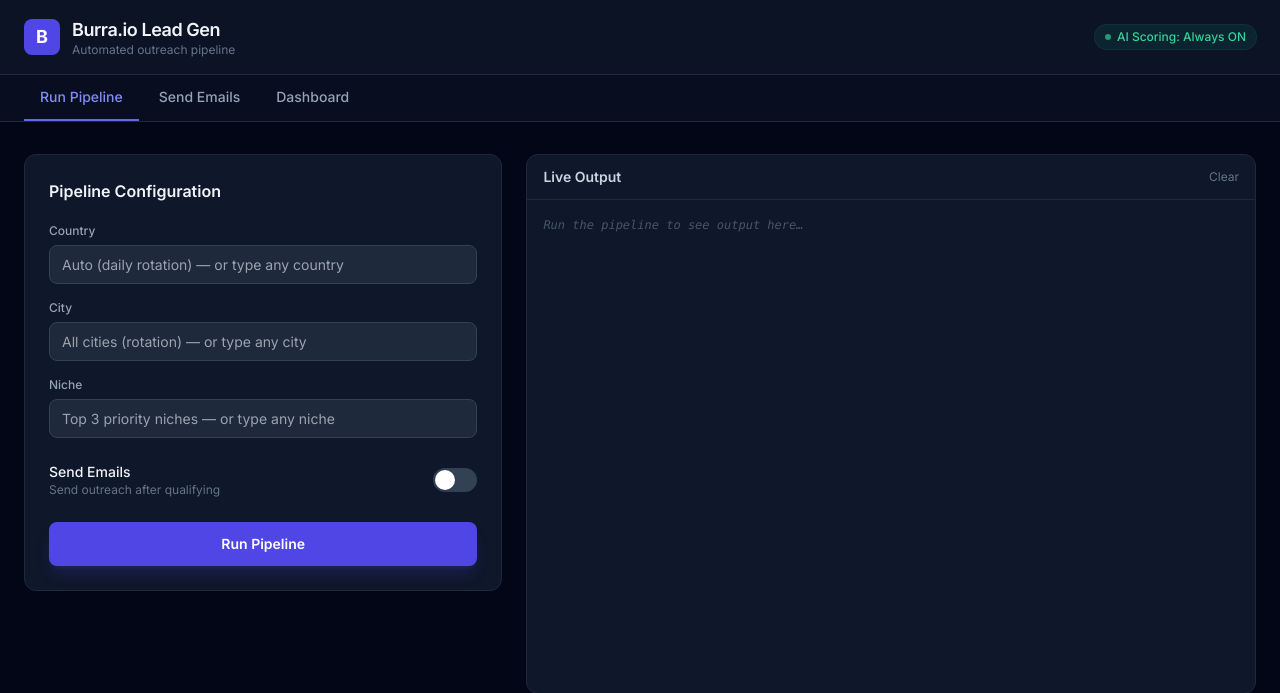
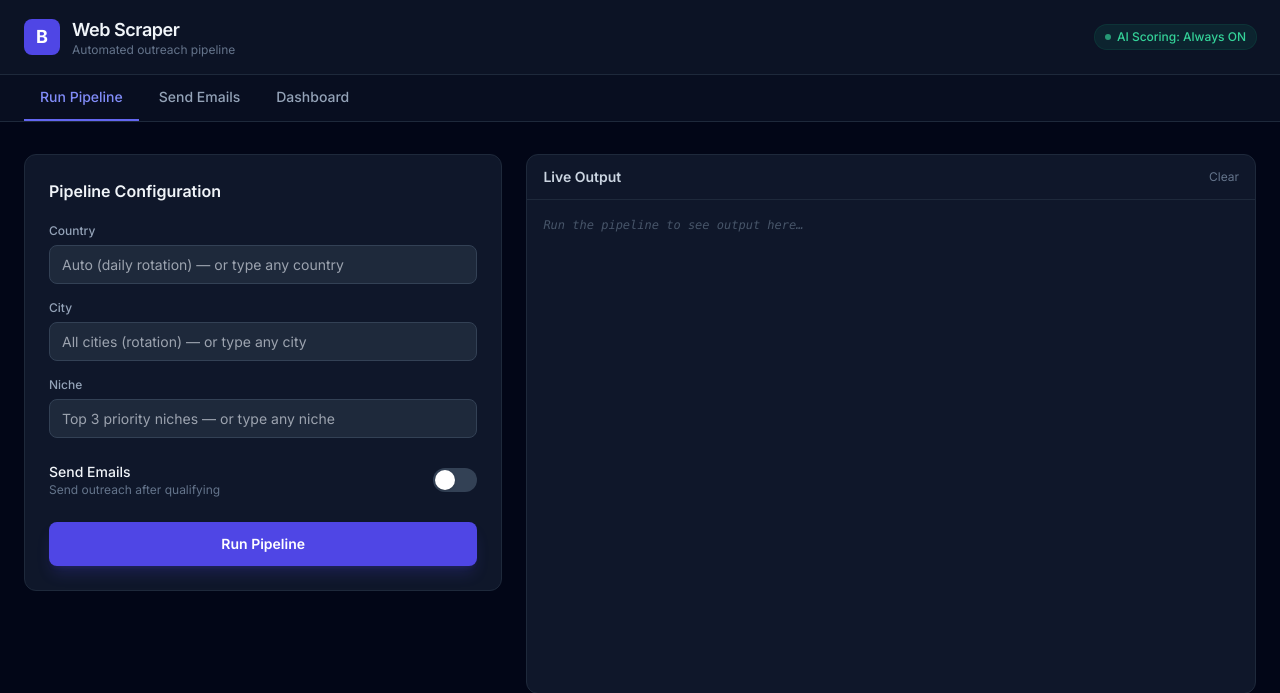
Before and after one commit to core-relay-err0r/Marketing_bot, a FastAPI app: page / in a window 1280 px wide. Shown: the top 693 px of the page. Run offline with FastAPI, Linux system fonts and the light colour scheme; data that the repository does not hold is empty; some libraries are stand-ins or nearby versions.

Commit message:
Rename to Web Scraper
Made-with: Cursor

```diff
--- a/main.py
+++ b/main.py
@@ -37,7 +37,7 @@ def run(city, country, niche, no_email, no_headless, ai):
     from src.orchestrator import run_pipeline
 
     console.print(Panel.fit(
-        "[bold green]Burra.io Lead Gen Bot[/bold green]\n"
+        "[bold green]Web Scraper[/bold green]\n"
         "Starting full pipeline..." +
         ("\n[bold magenta]AI Vision Scoring: ON[/bold magenta]" if ai else ""),
         border_style="green",
--- a/web/templates/index.html
+++ b/web/templates/index.html
@@ -3,7 +3,7 @@
 <head>
   <meta charset="UTF-8" />
   <meta name="viewport" content="width=device-width, initial-scale=1.0" />
-  <title>Burra.io — Lead Gen Bot</title>
+  <title>Web Scraper</title>
   <script src="https://cdn.tailwindcss.com"></script>
   <script defer src="https://cdn.jsdelivr.net/npm/alpinejs@3.x.x/dist/cdn.min.js"></script>
   <link rel="preconnect" href="https://fonts.googleapis.com" />
@@ -30,7 +30,7 @@
       <div class="flex items-center gap-3">
         <div class="h-9 w-9 rounded-lg bg-brand-600 flex items-center justify-center text-white font-bold text-lg">B</div>
         <div>
-          <h1 class="text-lg font-semibold tracking-tight">Burra.io Lead Gen</h1>
+          <h1 class="text-lg font-semibold tracking-tight">Web Scraper</h1>
           <p class="text-xs text-slate-500 -mt-0.5">Automated outreach pipeline</p>
         </div>
       </div>
--- a/web_app.py
+++ b/web_app.py
@@ -14,7 +14,7 @@ from src.utils import load_config, setup_logging
 from src.orchestrator import run_pipeline, run_email_only, _worksheet_title_for_today
 from src.sheets import SheetsManager
 
-app = FastAPI(title="Burra.io Lead Gen Bot")
+app = FastAPI(title="Web Scraper")
 
 templates = Jinja2Templates(directory="web/templates")
 app.mount("/static", StaticFiles(directory="web/static"), name="static")
@@ -241,6 +241,6 @@ if __name__ == "__main__":
     import os
     setup_logging(verbose=False)
     port = int(os.getenv("PORT", "8000"))
-    print(f"\n  Burra.io Lead Gen Bot — Web UI")
+    print(f"\n  Web Scraper — Web UI")
     print(f"  http://localhost:{port}\n")
     uvicorn.run(app, host="0.0.0.0", port=port, log_level="warning")
```
